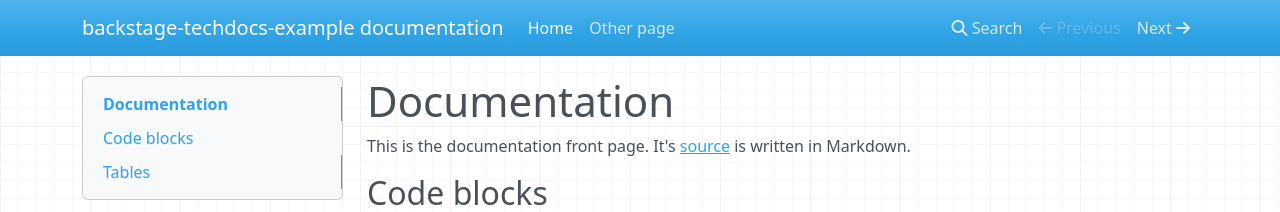
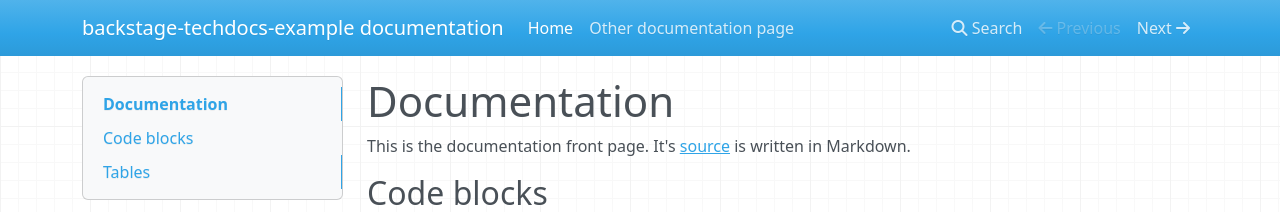
Before and after one commit to giantswarm/backstage-techdocs-example, an MkDocs documentation site: the page built from docs/index.md, in a window 1280 px wide. Shown: the top 212 px of the page. Built offline with MkDocs 1.6.1, drawn with Linux system fonts in a browser that asks for light colours; nearby versions of some CDN libraries; part of the change alters nothing that is shown.

```diff
--- a/mkdocs.yml
+++ b/mkdocs.yml
@@ -10,4 +10,4 @@ site_name: backstage-techdocs-example documentation
 #docs_dir: docs/
 nav:
   - Home: index.md
-  - Other page: other-page.md
+  - other-page.md
```
